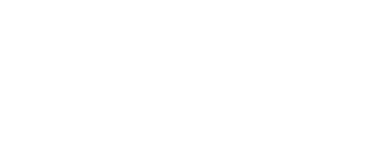
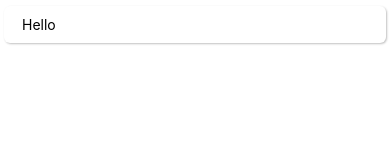
Before and after one commit to andrewJamesBaker/motion-app, a React Native app: screen / in a window 390 px wide. Shown: the top 160 px of the page. Built offline with nearby package versions, Linux system fonts and the light colour scheme.

Commit message:
Fixed fullscreen for android. Notification bar and navigation bar now hidden.

```diff
--- a/App.js
+++ b/App.js
@@ -1,6 +1,7 @@
 import React, { useState, Component } from 'react';
-import { StyleSheet, View, FlatList, Alert, TouchableWithoutFeedback, Keyboard, Text } from 'react-native';
+import { StatusBar, StyleSheet, View, FlatList, Alert, TouchableWithoutFeedback, Keyboard, Text } from 'react-native';
 import Header from './components/header';
+import Card from './components/card';
 export default function App() {
 
   const [todos, setTodos] = useState([
@@ -15,9 +16,11 @@
 
   return (
 
+
     <TouchableWithoutFeedback>
       <View style={styles.container}>
-
+        <Card><Text>Hello</Text></Card>
+        <StatusBar hidden = {true}/>
       </View>
     </TouchableWithoutFeedback>
 
--- a/app.json
+++ b/app.json
@@ -5,8 +5,7 @@
     "privacy": "public",
     "platforms": [
       "ios",
-      "android",
-      "web"
+      "android"
     ],
     "version": "1.0.0",
     "orientation": "landscape",
@@ -24,6 +23,9 @@
     ],
     "ios": {
       "supportsTablet": true
+    },
+    "androidNavigationBar": {
+      "visible": "immersive"
     }
   }
 }
--- /dev/null
+++ b/components/card.js
@@ -0,0 +1,30 @@
+import React from 'react';
+import { StyleSheet, View } from 'react-native';
+
+export default function Card(props) {
+    return (
+        <View style={styles.card}>
+            <View style={styles.cardContent}>
+                { props.children }
+            </View>
+        </View>
+    );
+}
+
+const styles = StyleSheet.create({
+    card: {
+        borderRadius: 6,
+        elevation: 3,
+        backgroundColor: '#fff',
+        shadowOffset: {width: 1, height: 1},
+        shadowColor: '#333',
+        shadowOpacity: 0.3,
+        shadowRadius: 2,
+        marginHorizontal: 4,
+        marginVertical: 6,
+    },
+    cardContent: {
+        marginHorizontal: 18,
+        marginVertical: 10,
+    }
+})
```
